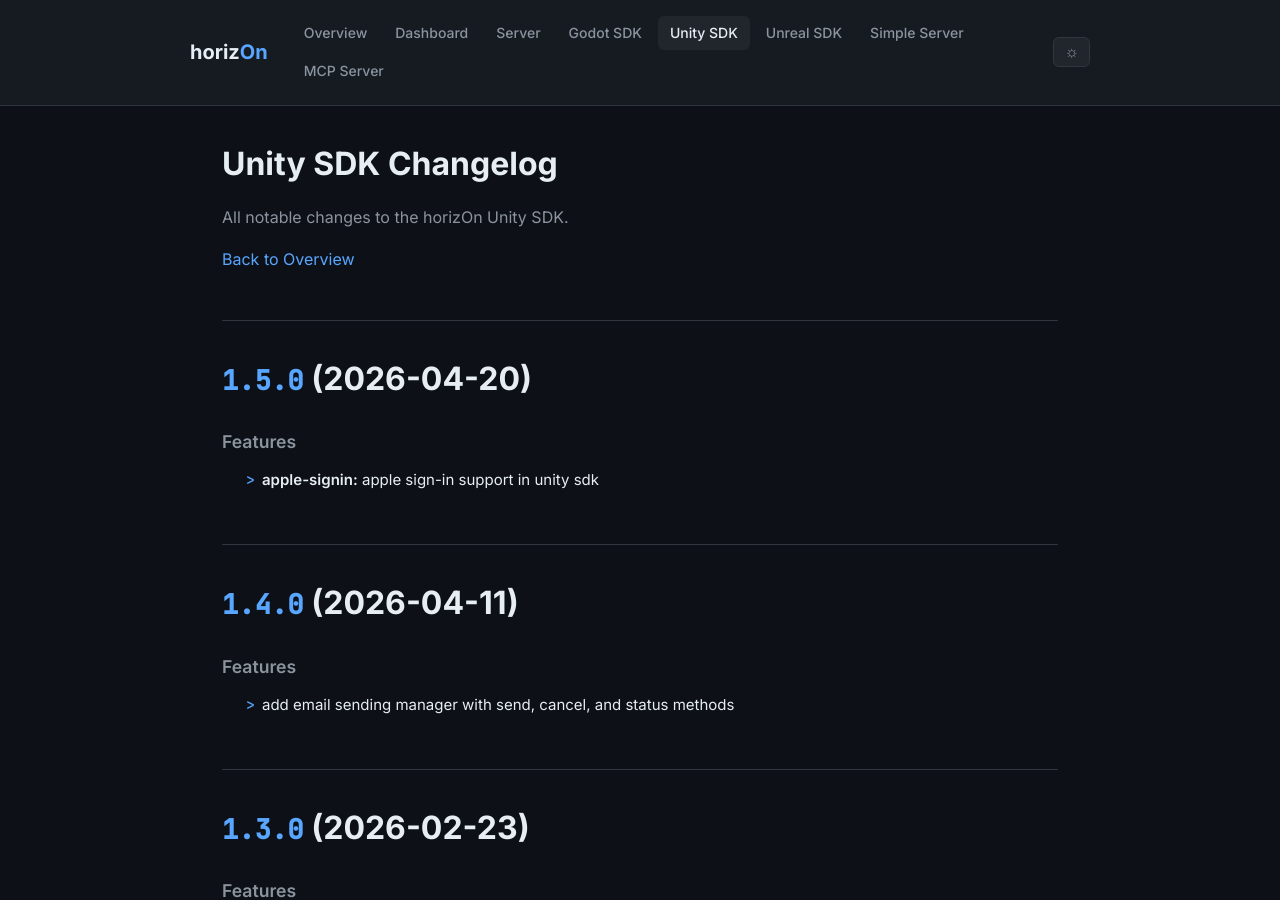
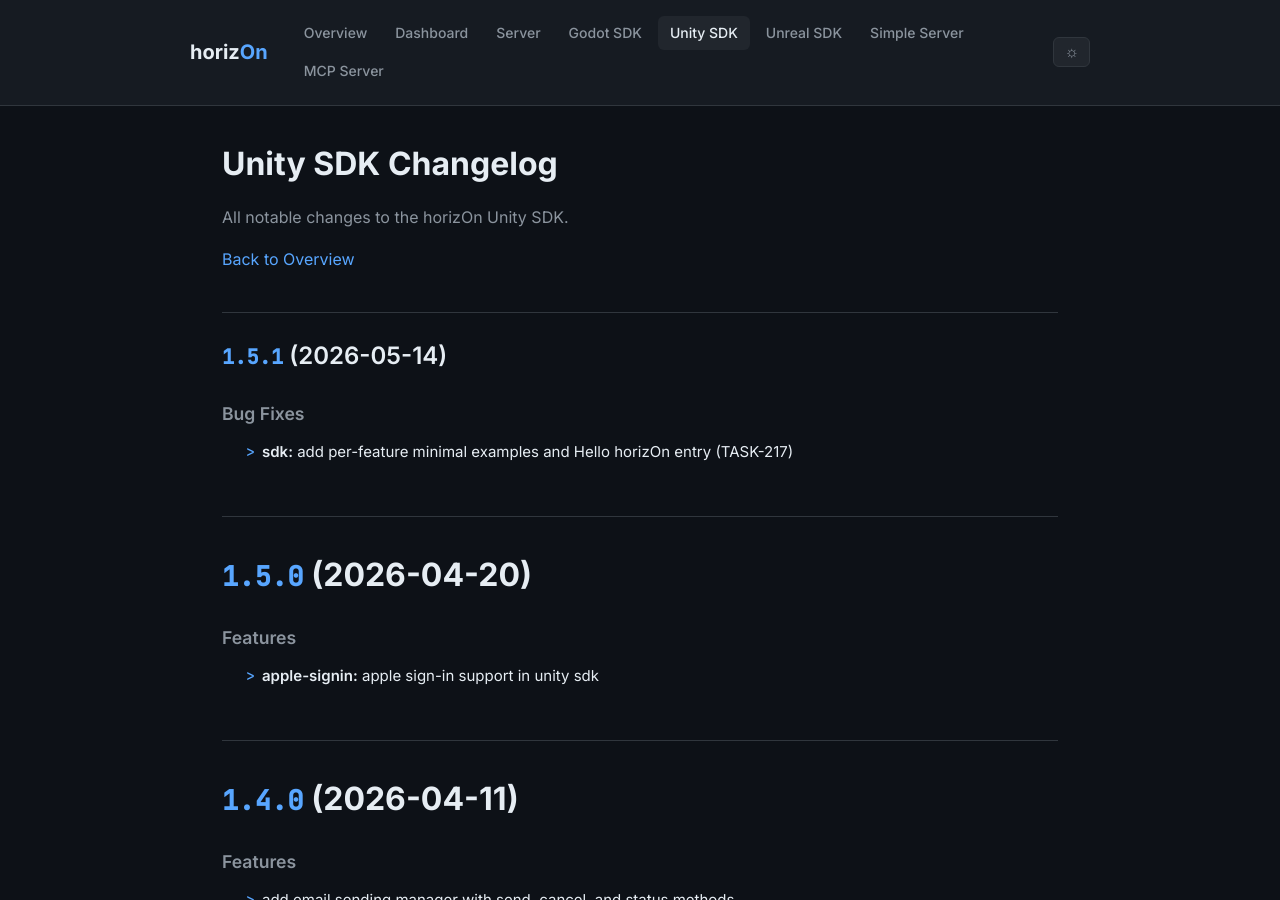
Before and after one commit to ProjectMakersDE/horizOn-Changelog, a Jekyll site: the page built from unity-sdk-changelog.md, in a window 1280 px wide and 900 px high. Built offline with Jekyll 4.4.1, drawn with Linux system fonts in a browser that asks for light colours.

Commit message:
chore: sync changelogs [skip ci]

```diff
--- a/unity-sdk-changelog.md
+++ b/unity-sdk-changelog.md
@@ -8,6 +8,13 @@ title: Unity SDK Changelog
 All notable changes to the horizOn Unity SDK.
 
 [Back to Overview](.)
+
+## [1.5.1](https://github.com/ProjectMakersDE/horizOn-SDK-Unity/compare/v1.5.0...v1.5.1) (2026-05-14)
+
+
+### Bug Fixes
+
+* **sdk:** add per-feature minimal examples and Hello horizOn entry (TASK-217) ([9a22130](https://github.com/ProjectMakersDE/horizOn-SDK-Unity/commit/9a2213023ff3c28192f74ca58a6bb88a86703d2f))
 
 # [1.5.0](https://github.com/ProjectMakersDE/horizOn-SDK-Unity/compare/v1.4.0...v1.5.0) (2026-04-20)
 
```
Also changed, not shown: index.md (+1 -1 lines).
